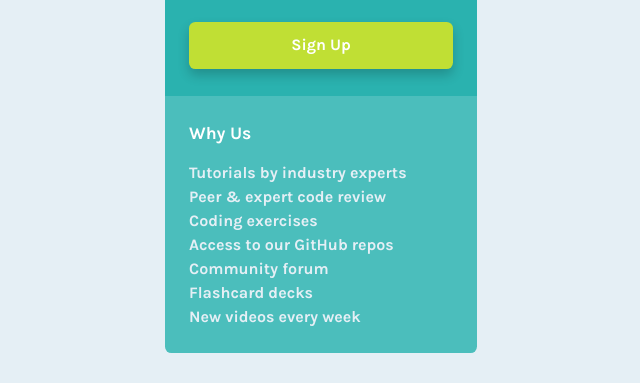
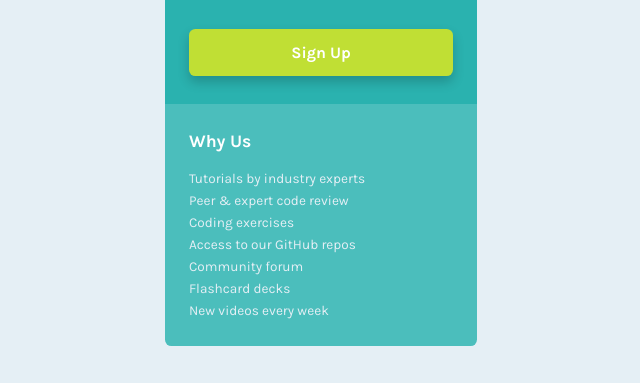
Before and after one commit to PriyanshuSharma0326/single-price-grid-component-master, a plain HTML site: page index.html in a window 1280 px wide. Shown: the part 417-800 px from the top of the page, without its empty margins (319-959 px from the left). Drawn offline with Linux system fonts and the light colour scheme.

Commit message:
Fix text and button

```diff
--- a/index.html
+++ b/index.html
@@ -47,13 +47,13 @@
                 <header class="info-title">Why Us</header>
 
                 <div class="list">
-                    <h4 class="list-text">Tutorials by industry experts</h4>
-                    <h4 class="list-text">Peer & expert code review</h4>
-                    <h4 class="list-text">Coding exercises</h4>
-                    <h4 class="list-text">Access to our GitHub repos</h4>
-                    <h4 class="list-text">Community forum</h4>
-                    <h4 class="list-text">Flashcard decks</h4>
-                    <h4 class="list-text">New videos every week</h4>
+                    <text class="list-text">Tutorials by industry experts</text>
+                    <text class="list-text">Peer & expert code review</text>
+                    <text class="list-text">Coding exercises</text>
+                    <text class="list-text">Access to our GitHub repos</text>
+                    <text class="list-text">Community forum</text>
+                    <text class="list-text">Flashcard decks</text>
+                    <text class="list-text">New videos every week</text>
                 </div>
             </div>
         </main>
--- a/styles/style.css
+++ b/styles/style.css
@@ -145,12 +145,16 @@ main {
 
 .list {
     color: var(--light-gray);
-    font-weight: 400;
 
     display: grid;
     grid-template-columns: repeat(1, 1fr);
     grid-template-rows: repeat(6, 1fr);
-    row-gap: 0.35rem;
+    row-gap: 0.4rem;
+}
+
+.list-text {
+    font-size: 0.85rem;
+    font-weight: 400;
 }
 
 @media screen and (min-width: 1440px) {
@@ -190,6 +194,10 @@ main {
         padding: 2.5rem 2.5rem;
     }
 
+    .sign-up-button {
+        padding: 1rem;
+    }
+
     .info-box {
         grid-column: 2/3;
         grid-row: 5/10;
```
